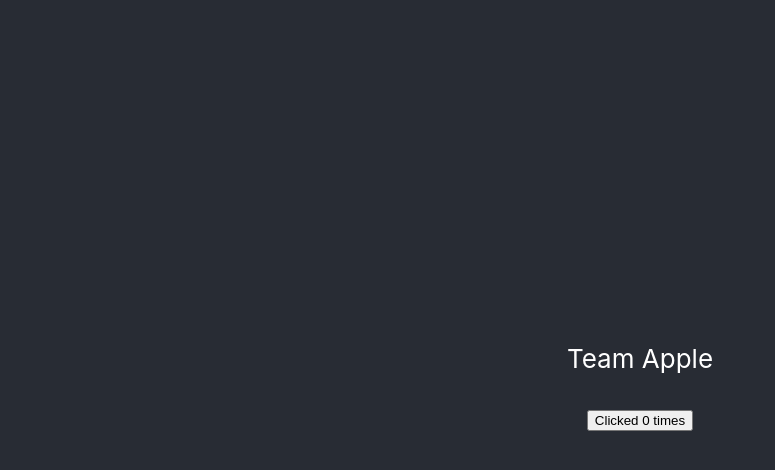
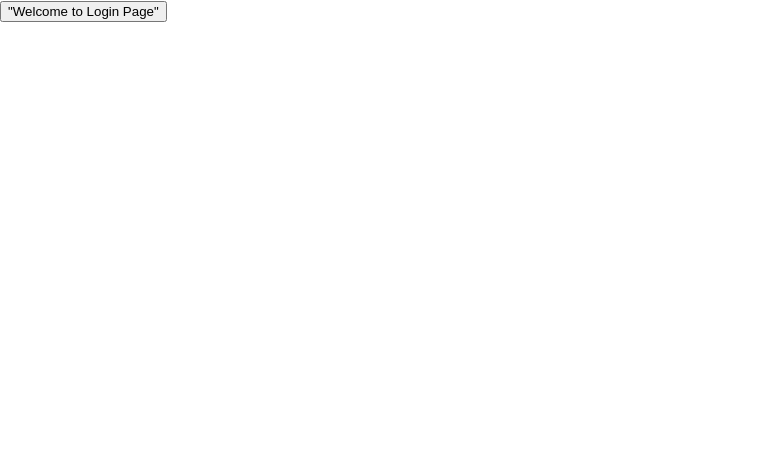
Before and after one commit to shrikarthangavel/17530_Apple, a React (Create React App) app in the folder client/: page / in a window 1280 px wide. Shown: the top 470 px of the page, without its empty margins (0-775 px from the left). Built offline with nearby package versions, Linux system fonts and the light colour scheme.

Commit message:
got routing working and respective pages routed. Created different components for each different page we plan to create

```diff
--- a/client/package.json
+++ b/client/package.json
@@ -8,6 +8,7 @@
     "@testing-library/user-event": "^13.5.0",
     "react": "^18.3.1",
     "react-dom": "^18.3.1",
+    "react-router-dom": "^6.26.2",
     "react-scripts": "5.0.1",
     "web-vitals": "^2.1.4"
   },
--- a/client/src/App.js
+++ b/client/src/App.js
@@ -1,19 +1,24 @@
-import logo from './logo.svg';
-import './App.css';
-import Button from './Button';
+import { BrowserRouter as Router, Route, Routes } from 'react-router-dom';
+import LoginPage from './components/LoginPage';
+import HomePage from './components/HomePage';
+import ManagementPage from './components/ManagementPage';
+import ReturnPage from './components/ReturnPage';
+import CheckoutPage from './components/CheckoutPage';
+import React from 'react';
 
 function App() {
   return (
-    <div className="App">
-      <header className="App-header">
-        <a>
-          Team Apple
-        </a>
-        <p>
-          <Button />
-        </p>
-      </header>
-    </div>
+    <Router>
+      <Routes>
+        <Route>
+          <Route path="/" element={<LoginPage />} />
+          <Route path="/home" element={<HomePage />} />
+          <Route path="/home/management" element={<ManagementPage />} />
+          <Route path="/home/management/checkout" element={<ManagementPage />} />
+          <Route path="/home/management/checkout/return" element={<ReturnPage />} />
+        </Route>
+      </Routes>
+    </Router>
   );
 }
 
--- /dev/null
+++ b/client/src/components/CheckoutPage.jsx
@@ -0,0 +1,11 @@
+import React from 'react'
+
+function CheckoutPage() {
+    return (
+    <div>
+      <h1>Welcome to the Checkout Page</h1>
+    </div>
+    );
+}
+
+export default CheckoutPage;
--- /dev/null
+++ b/client/src/components/HomePage.jsx
@@ -0,0 +1,11 @@
+import React from 'react'
+
+function HomePage() {
+    return (
+    <div>
+      <h1>Welcome to the Home Page</h1>
+    </div>
+    );
+}
+
+export default HomePage;
--- /dev/null
+++ b/client/src/components/LoginPage.jsx
@@ -0,0 +1,14 @@
+import React, {useState} from 'react'
+import { useNavigate } from 'react-router-dom';
+
+function LoginPage() {
+  const navigate = useNavigate();
+  function goToAboutPage() {
+    navigate('/home');
+  }
+    return (
+      <button onClick={goToAboutPage}>"Welcome to Login Page"</button>
+    );
+}
+
+export default LoginPage;
--- /dev/null
+++ b/client/src/components/ManagementPage.jsx
@@ -0,0 +1,11 @@
+import React from 'react'
+
+function ManagementPage() {
+    return (
+    <div>
+      <h1>Welcome to the Management Page</h1>
+    </div>
+    );
+}
+
+export default ManagementPage;
--- /dev/null
+++ b/client/src/components/ReturnPage.jsx
@@ -0,0 +1,11 @@
+import React from 'react'
+
+function ReturnPage() {
+    return (
+    <div>
+      <h1>Welcome to the Return Page</h1>
+    </div>
+    );
+}
+
+export default ReturnPage;
```
Also changed, not shown: client/src/components/Button.jsx (+17 -0 lines), client/src/App.css (line endings or trailing spaces), 1 other file (tests, documents, lock files or other folders).
